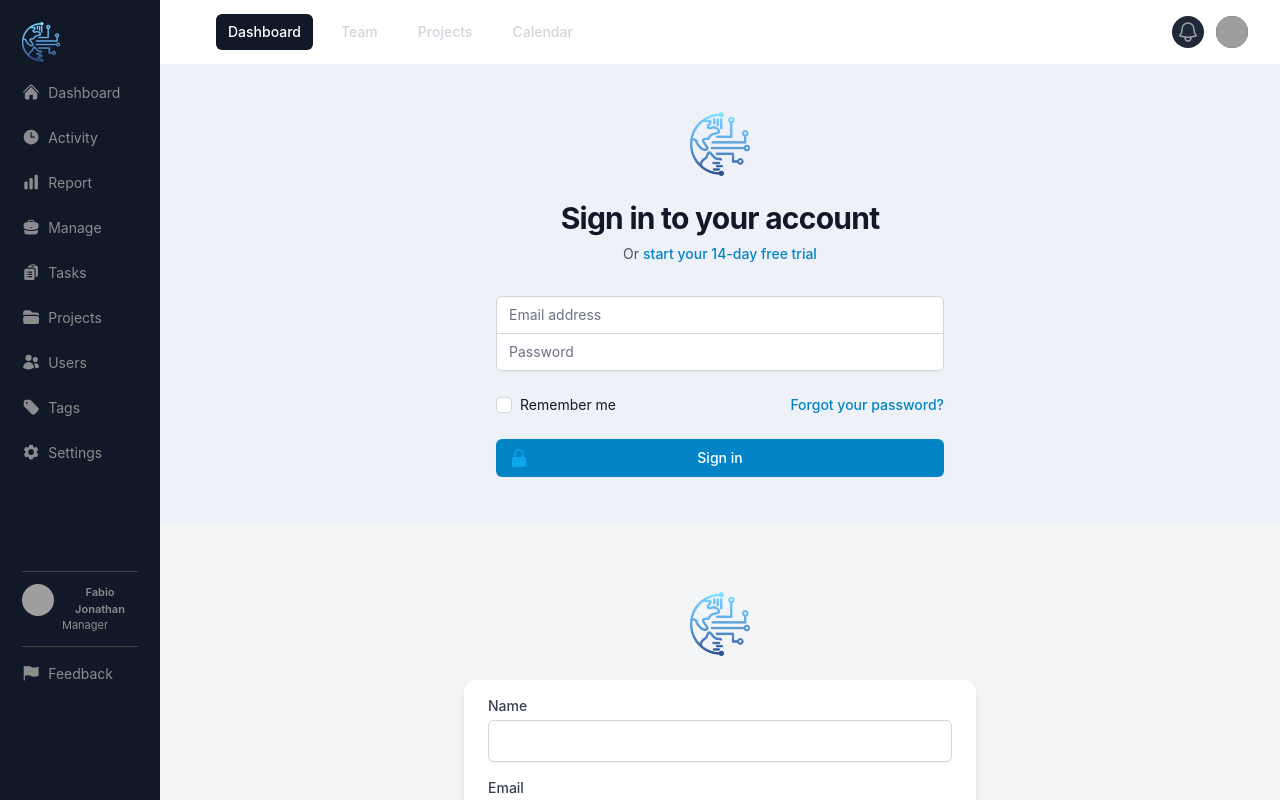
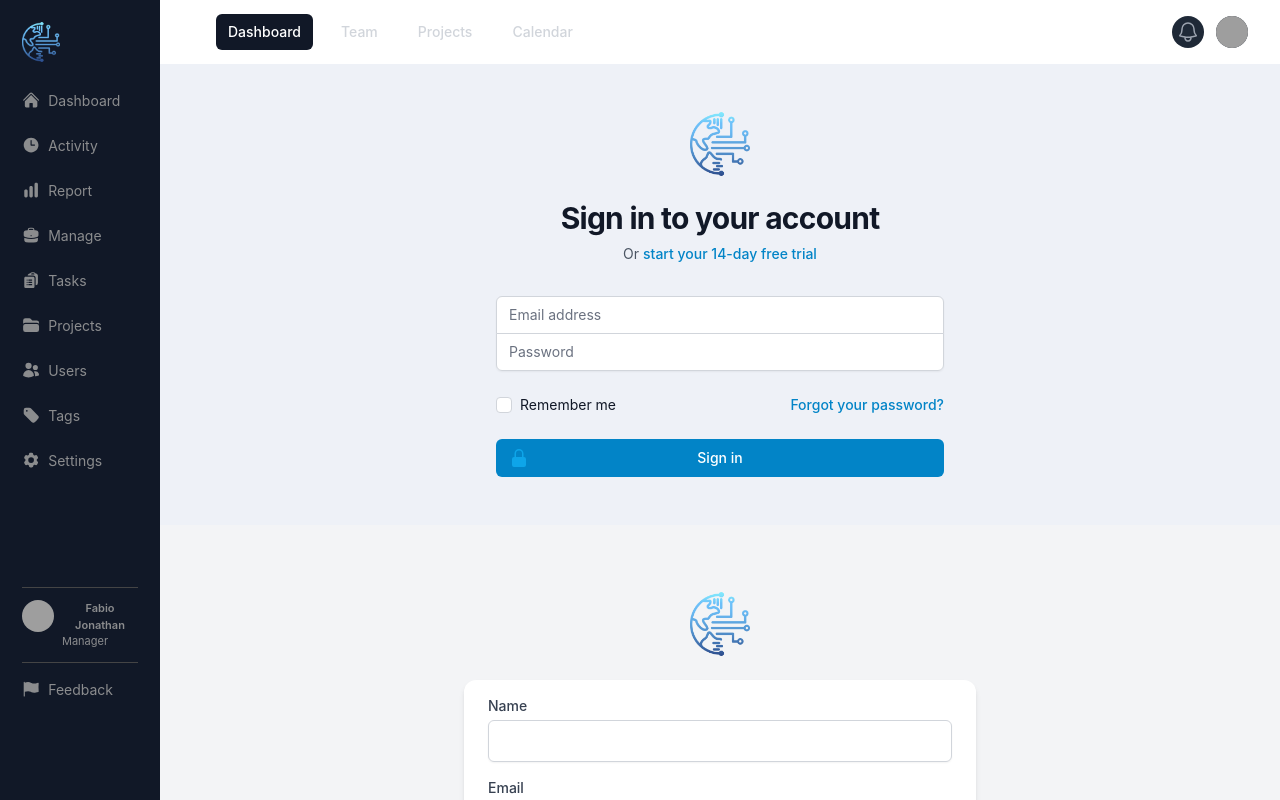
Before and after one commit to fabiojonathanarifin/time-billing, a React (Create React App) app in the folder client/: page / in a window 1280 px wide. Shown: the top 800 px of the page. Built offline with nearby package versions, Linux system fonts and the light colour scheme; grey boxes are pictures that could not be loaded; what tailwindcss-radix would draw is missing.

Commit message:
fixed subsidebar margin

```diff
--- a/client/src/layouts/SubSidebar.jsx
+++ b/client/src/layouts/SubSidebar.jsx
@@ -24,7 +24,7 @@ function SubSidebar() {
             alt="Your Company"
           />
         </div>
-        <div className="mt-5 flex flex-col h-full justify-between">
+        <div className="mt-7 flex flex-col h-full justify-between">
           <div className="space-y-6 text-left font-normal text-white">
             <div className="wide-bar-items space-x-2 flex items-center">
               <HomeIcon className="wide-bar-icon" />
```
